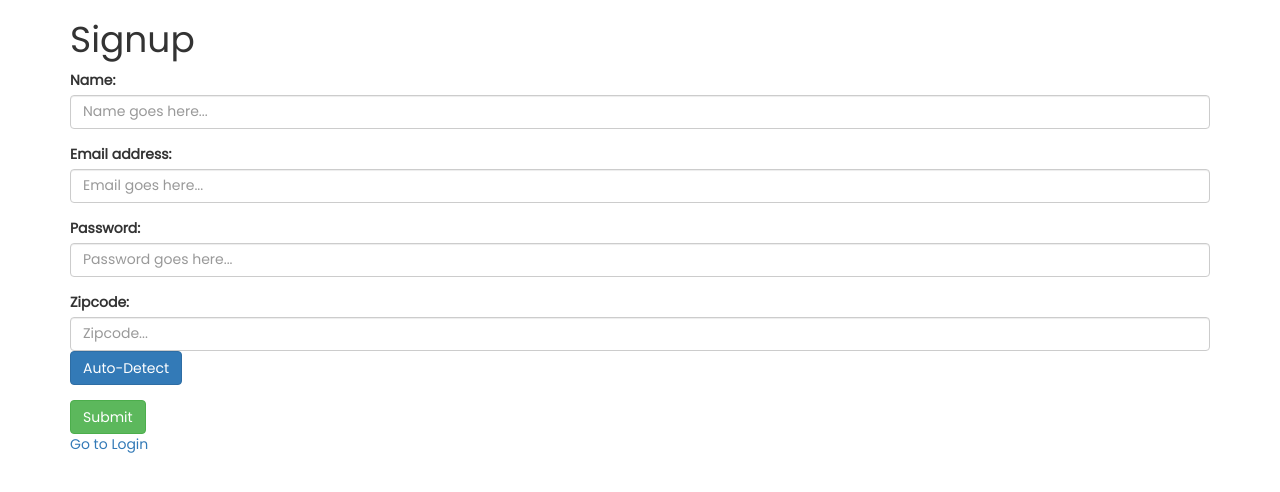
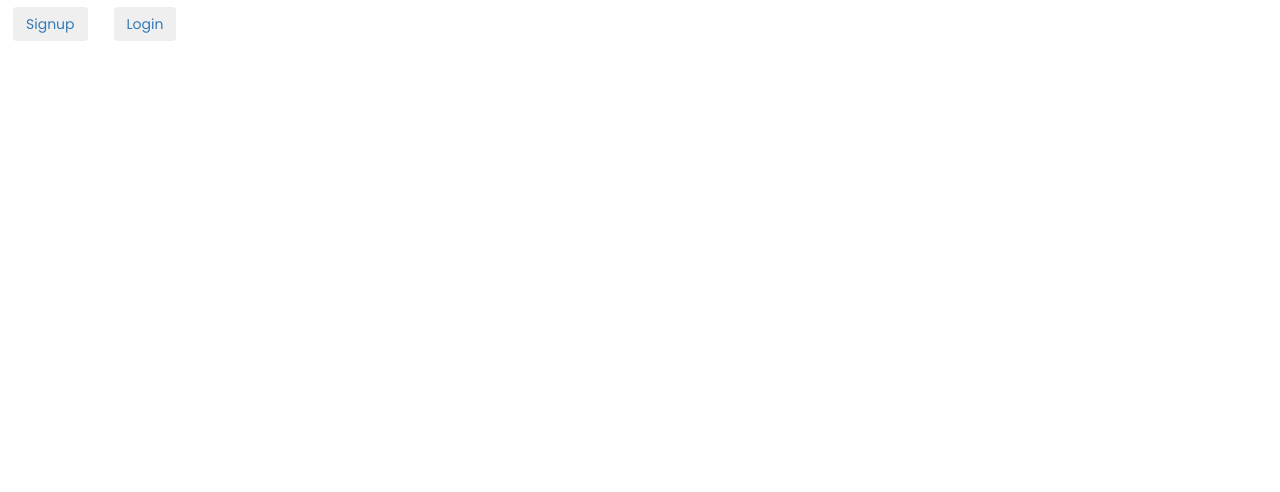
Before and after one commit to Weekend-Wanderer/WWApp, a React (Create React App) app in the folder client/: page / in a window 1280 px wide. Before the commit this address led to /signup. Shown: the top 492 px of the page. Built offline with nearby package versions, Linux system fonts and the light colour scheme.

Commit message:
added newhome page

```diff
--- /dev/null
+++ b/client/src/components/LoginPop.js
@@ -0,0 +1,59 @@
+import React, { Component } from 'react';
+import {Button, Popover, Modal, OverlayTrigger, Tooltip } from "react-bootstrap";
+import Login from "../pages/Login";
+
+
+class LoginPop extends React.Component {
+    constructor(props, context) {
+      super(props, context);
+
+      this.handleShow = this.handleShow.bind(this);
+      this.handleClose = this.handleClose.bind(this);
+
+      this.state = {
+        show: false
+      };
+    }
+
+    handleClose() {
+      this.setState({ show: false });
+    }
+
+    handleShow() {
+      this.setState({ show: true });
+    }
+
+    render() {
+      const popover = (
+        <Popover id="modal-popover" title="popover">
+          very popover. such engagement
+        </Popover>
+      );
+      const tooltip = <Tooltip id="modal-tooltip">wow.</Tooltip>;
+
+      return (
+        <div>
+
+          <Button bsStyle="primary" bsSize="large" onClick={this.handleShow}>
+            Login
+          </Button>
+
+          <Modal show={this.state.show} onHide={this.handleClose}>
+            <Modal.Header closeButton>
+              <Modal.Title>{this.props.title}</Modal.Title>
+            </Modal.Header>
+            <Modal.Body>
+              <Login />
+            </Modal.Body>
+            <Modal.Footer>
+              <Button onClick={this.handleClose}>Close</Button>
+            </Modal.Footer>
+          </Modal>
+        </div>
+      );
+    }
+  }
+
+
+
+export default LoginPop;
--- a/client/src/index.js
+++ b/client/src/index.js
@@ -14,6 +14,7 @@ import Profile from './pages/Profile';
 import Signup from './pages/Signup';
 import Stay from "./pages/Stay";
 import Go from "./pages/Go";
+import NewHome from "./pages/NewHome";
 
 if(localStorage.getItem("id_token")) {
   axios.defaults.headers.common['Authorization'] = `Bearer ${localStorage.getItem('id_token')}`;
@@ -21,7 +22,8 @@ if(localStorage.getItem("id_token")) {
 ReactDOM.render(
     <Router>
         <div>
-            <Route exact path="/" component={Home} />
+            <Route exact path="/" component={NewHome} />
+            <Route exact path="/home" component={Home} />
             <Route exact path="/login" component={Login} />
             <Route exact path="/signup" component={Signup} />
             <Route exact path="/profile/:id/stay" component={Stay} />
--- a/client/src/pages/Login.js
+++ b/client/src/pages/Login.js
@@ -9,9 +9,9 @@ class Login extends Component {
   }
 
   componentWillMount() {
-    if (this.Auth.loggedIn()) {
-      this.props.history.replace('/');
-    }
+    // if (this.Auth.loggedIn()) {
+    //   this.props.history.replace('/');
+    // }
   }
 
   handleFormSubmit = event => {
@@ -22,9 +22,10 @@ class Login extends Component {
         console.log(res);
         // once user is logged in
         // take them to their profile page
-        this.props.history.replace(`/profile/${res.data.user._id}/stay`);
+        this.props.history.replace(`/home`);
       })
       .catch(err => alert(err));
+
   };
 
   handleChange = event => {
--- /dev/null
+++ b/client/src/pages/NewHome.js
@@ -0,0 +1,34 @@
+import React, { Component } from 'react';
+import { Link } from 'react-router-dom';
+import AuthService from '../components/AuthService';
+import API from '../utils/API';
+import axios from "axios";
+import LoginPop from "../components/LoginPop";
+import Login from "./Login";
+
+class NewHome extends Component {
+    state= {
+        clicked: ""
+    }
+
+    render() {
+        return (
+            <div>
+            <Link to="/signup" role="button" className="">
+            <div className="btn login-button">
+            <button className="btn">Signup</button>
+            </div>
+            </Link>
+            <Link to="/login" role="button" className="">
+            <div className="btn login-button">
+            <button className="btn">Login</button>
+            </div>
+            </Link>
+
+
+            </div>
+        )
+    }
+};
+
+export default NewHome;
--- a/client/src/pages/Signup.js
+++ b/client/src/pages/Signup.js
@@ -3,6 +3,8 @@ import { Link } from 'react-router-dom';
 import AuthService from '../components/AuthService';
 import API from '../utils/API';
 import axios from "axios";
+
+
 class Signup extends Component {
   constructor() {
     super();
@@ -73,7 +75,6 @@ class Signup extends Component {
   render() {
     return (
       <div className="container">
-
         <h1>Signup</h1>
         <form onSubmit={this.handleFormSubmit}>
           <div className="form-group">
```
Also changed, not shown: 1 other file (tests, documents, lock files or other folders).
